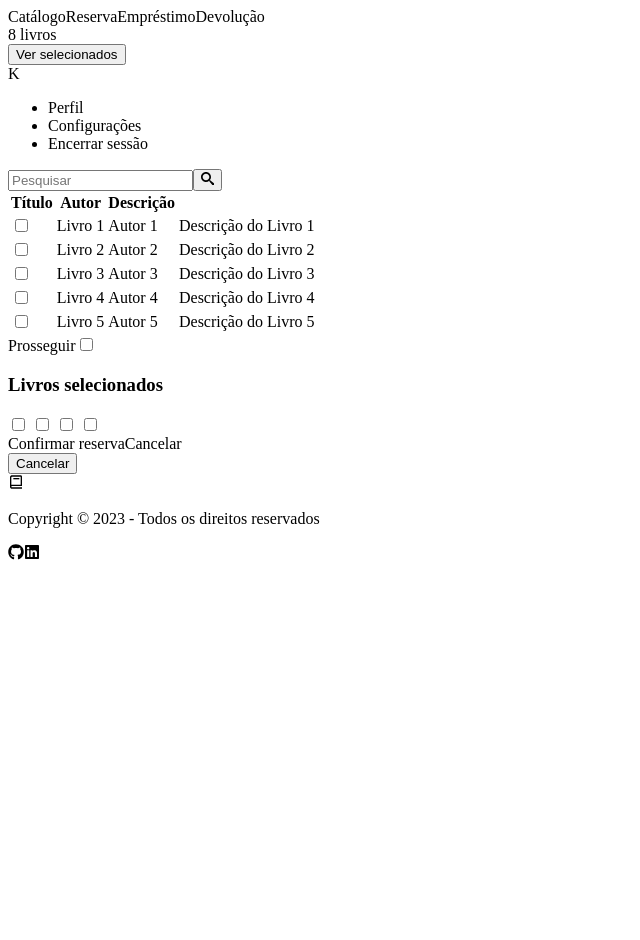
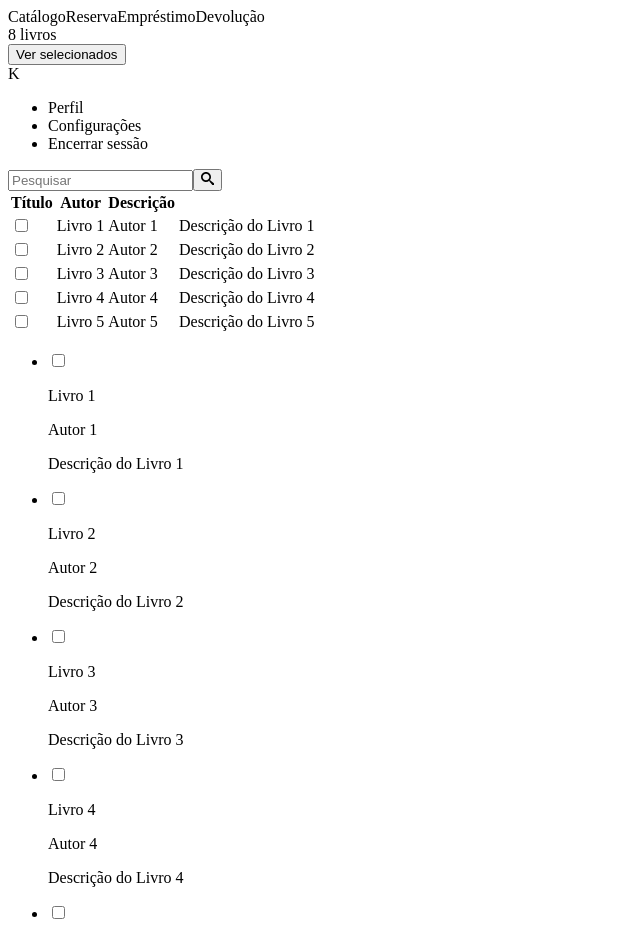
Before and after one commit to KarlaViscondi/Gerenciamento-de-Biblioteca, a Next.js app in the folder gerenciamento-biblioteca/: page / in a window 1280 px wide. Shown: the top 940 px of the page, without its empty margins (0-640 px from the left). Before the commit the page ends 800 px from the top, so only its background shows below. Built offline with nearby package versions, Linux system fonts and the light colour scheme.

Commit message:
refactor: Suggests another approach to generate book list

```diff
--- /dev/null
+++ b/gerenciamento-biblioteca/data/booklist.ts
@@ -0,0 +1,39 @@
+interface IBook {
+    id: number;
+    title: string;
+    autor: string;
+    description: string;
+}
+
+export const booklist: IBook[] = [
+    {
+        id: 1,
+        title: "Livro 1",
+        autor: "Autor 1",
+        description: "Descrição do Livro 1",
+    },
+    {
+        id: 2,
+        title: "Livro 2",
+        autor: "Autor 2",
+        description: "Descrição do Livro 2",
+    },
+    {
+        id: 3,
+        title: "Livro 3",
+        autor: "Autor 3",
+        description: "Descrição do Livro 3",
+    },
+    {
+        id: 4,
+        title: "Livro 4",
+        autor: "Autor 4",
+        description: "Descrição do Livro 4",
+    },
+    {
+        id: 5,
+        title: "Livro 5",
+        autor: "Autor 5",
+        description: "Descrição do Livro 5",
+    },
+];
--- a/gerenciamento-biblioteca/src/pages/index.tsx
+++ b/gerenciamento-biblioteca/src/pages/index.tsx
@@ -7,6 +7,7 @@ import Footerbar from '../components/common/Footerbar'
 import Searchbox from '../components/common/Searchbox'
 import Modal from '../components/common/Modal'
 import BooksList from '../components/common/BooksList'
+import { booklist } from '@/data/booklist'
 
 export default function Home() {
   return (
@@ -21,6 +22,18 @@ export default function Home() {
             <div>
               <BooksList></BooksList>
             </div>
+            <ul>
+              {
+                booklist.map((book) => (
+                <li className='flex flex-row' key={book.id}>
+                  <Checkbox/>
+                  <p>{book.title}</p>
+                  <p>{book.autor}</p>
+                  <p>{book.description}</p>
+                </li>
+                ))
+              }
+            </ul>
             <div className='flex mt-12'>
               {/* Modal 1 */}
               <Modal className="modal-button">
```
